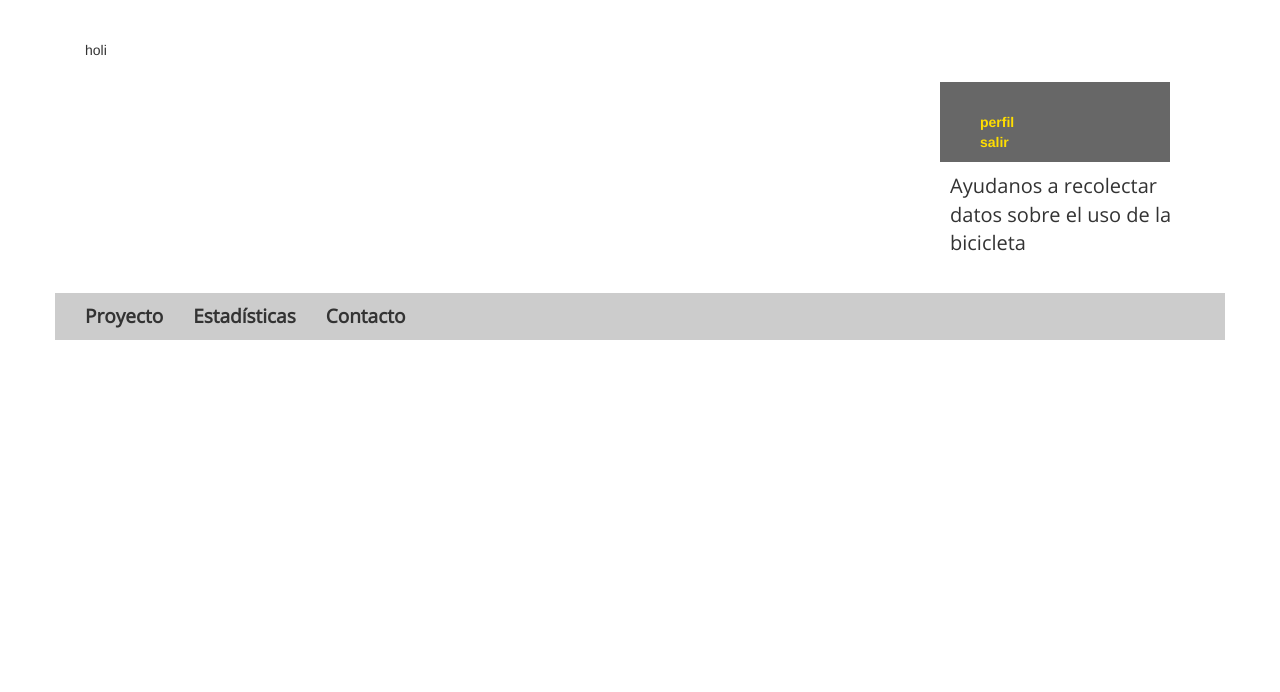
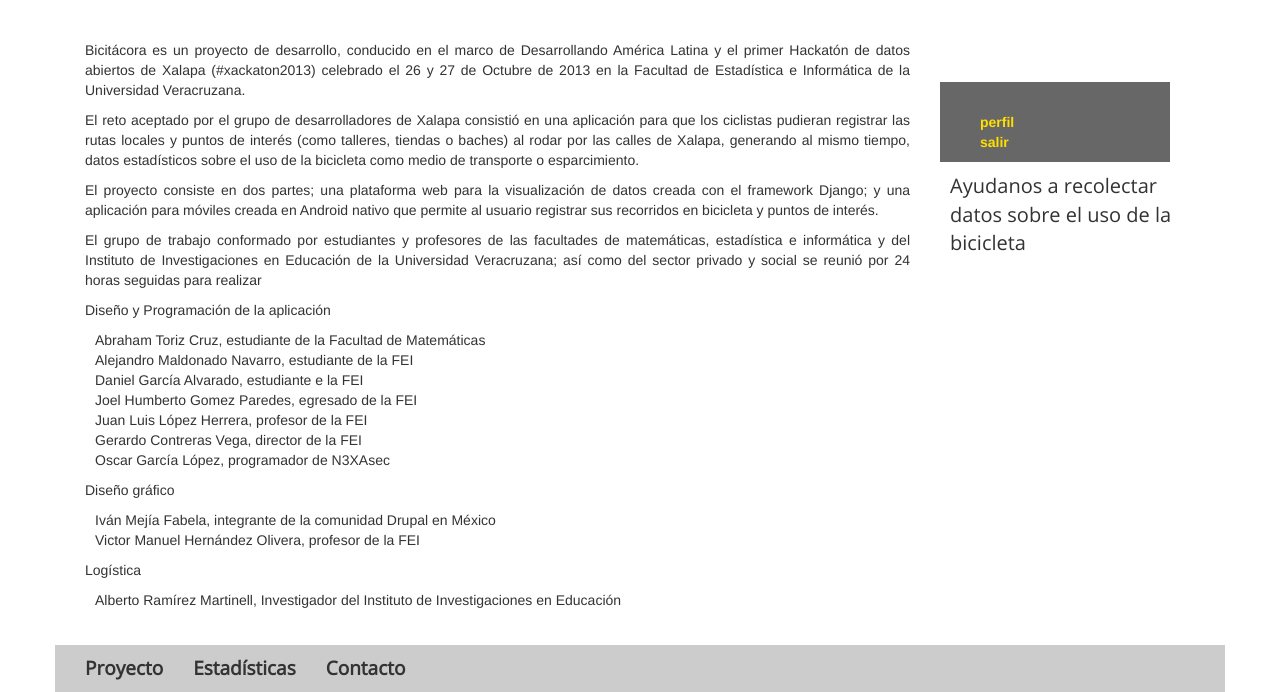
Before and after one commit to categulario/Bicitacora, a Django app: page /proyecto in a window 1280 px wide. Shown: the part 238-930 px from the top of the page. Before the commit the page ends 578 px from the top, so only its background shows below. Run offline with Django 3.2, Linux system fonts and the light colour scheme; the visitor is signed in with stand-in values (Sample User, id 1); parts of the project's set-up code (start-up, migrations or seed data) failed here and were passed over.

Commit message:
Pagina de proyecto

```diff
--- a/xbapp/static/xbapp/css/front.css
+++ b/xbapp/static/xbapp/css/front.css
@@ -148,7 +148,19 @@ a.bigboton {
 .logo{
 	padding-left:20px;
 }
+.proyecto{
+	text-align : justify;
+}
 .errorlist {
 	color: red;
 	font-size: 12px;
 }
+.list_nombres{
+	list-style:none;
+	margin:0;
+	padding:0;
+}
+.list_nombres li {
+	margin:0;
+	padding:0 0 0 10px;
+}
--- a/xbapp/templates/xbapp/proyecto.html
+++ b/xbapp/templates/xbapp/proyecto.html
@@ -4,5 +4,44 @@
 {% block subtitulo %}Conoce más sobre este proyecto{% endblock %}
 
 {% block contenido %}
-	holi
+<div class="proyecto">
+	<p>
+	Bicitácora es un proyecto de desarrollo, conducido en el marco de Desarrollando América Latina y el primer Hackatón de datos abiertos de Xalapa (#xackaton2013) celebrado el 26 y 27 de Octubre de 2013 en la Facultad de Estadística e Informática de la Universidad Veracruzana.
+	</p>
+	<p>
+	El reto aceptado por el grupo de desarrolladores de Xalapa consistió en una aplicación para que los ciclistas pudieran registrar las rutas locales y puntos de interés (como talleres, tiendas o baches)
+	al rodar por las calles de Xalapa, generando al mismo tiempo, datos estadísticos sobre el uso de la bicicleta como medio de transporte o esparcimiento.
+	</p>
+	<p>
+	El proyecto consiste en dos partes; una plataforma web para la visualización de datos creada con el framework Django; y una aplicación para móviles creada en Android nativo que permite al usuario registrar sus recorridos en bicicleta y puntos de interés.
+	</p>
+	<p>
+	El grupo de trabajo conformado por estudiantes y profesores de las facultades de matemáticas, estadística e informática y del Instituto de Investigaciones en Educación de la Universidad Veracruzana; así como del sector privado y social se reunió por 24 horas seguidas para realizar
+	</p>
+	<p>
+	Diseño y Programación de la aplicación
+	<ul class="list_nombres">
+		<li>Abraham Toriz Cruz, estudiante de la Facultad de Matemáticas</li>
+		<li>Alejandro Maldonado Navarro, estudiante de la FEI</li>
+		<li>Daniel García Alvarado, estudiante e la FEI</li>
+		<li>Joel Humberto Gomez Paredes, egresado de la FEI</li>
+		<li>Juan Luis López Herrera, profesor de la FEI</li>
+		<li>Gerardo Contreras Vega, director de la FEI</li>
+		<li>Oscar García López, programador de N3XAsec</li>
+	</ul>
+	</p>
+	<p>
+	Diseño gráfico
+	<ul class="list_nombres">
+		<li>Iván Mejía Fabela, integrante de la comunidad Drupal en México</li>
+		<li>Victor Manuel Hernández Olivera, profesor de la FEI</li>
+	</ul>
+	</p>
+	<p>
+	Logística
+	<ul class="list_nombres">
+		<li>Alberto Ramírez Martinell, Investigador del Instituto de Investigaciones en Educación</li>
+	</ul>
+	</p>
+</div>
 {% endblock %}
```
